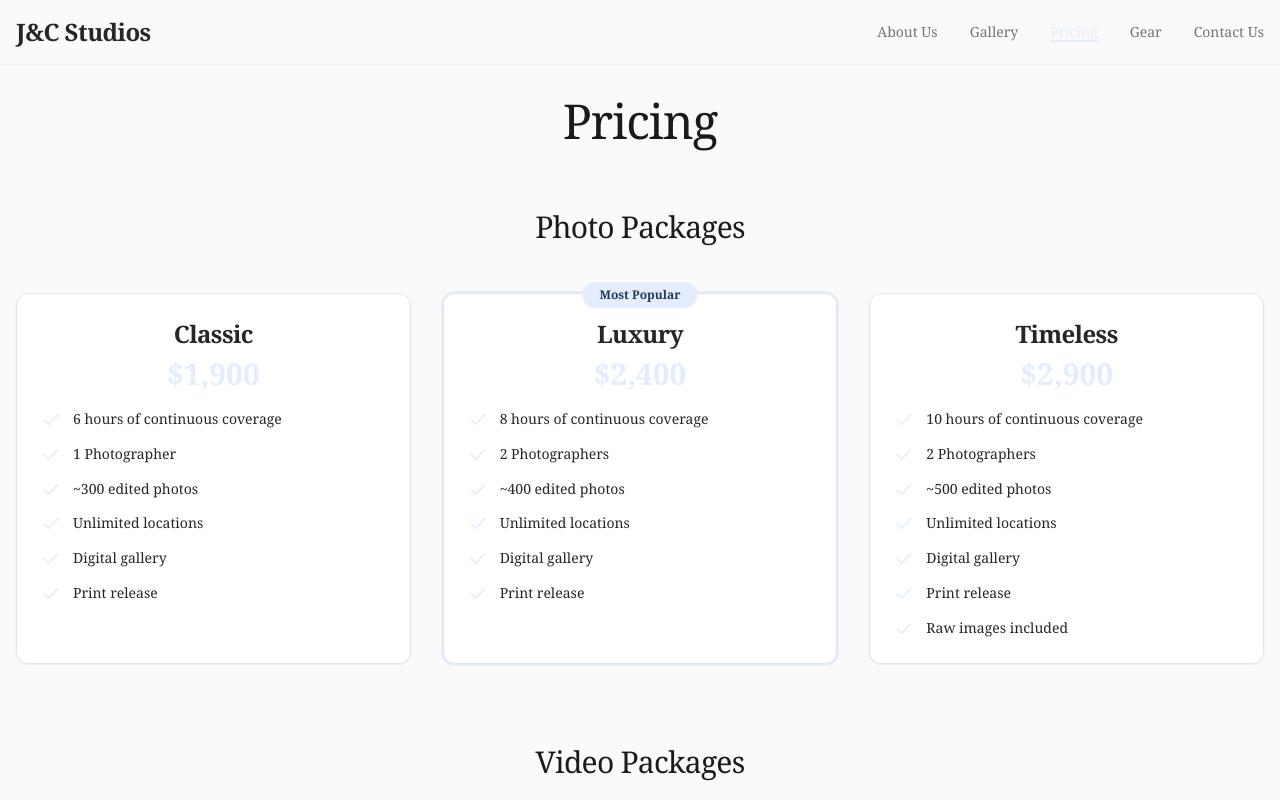
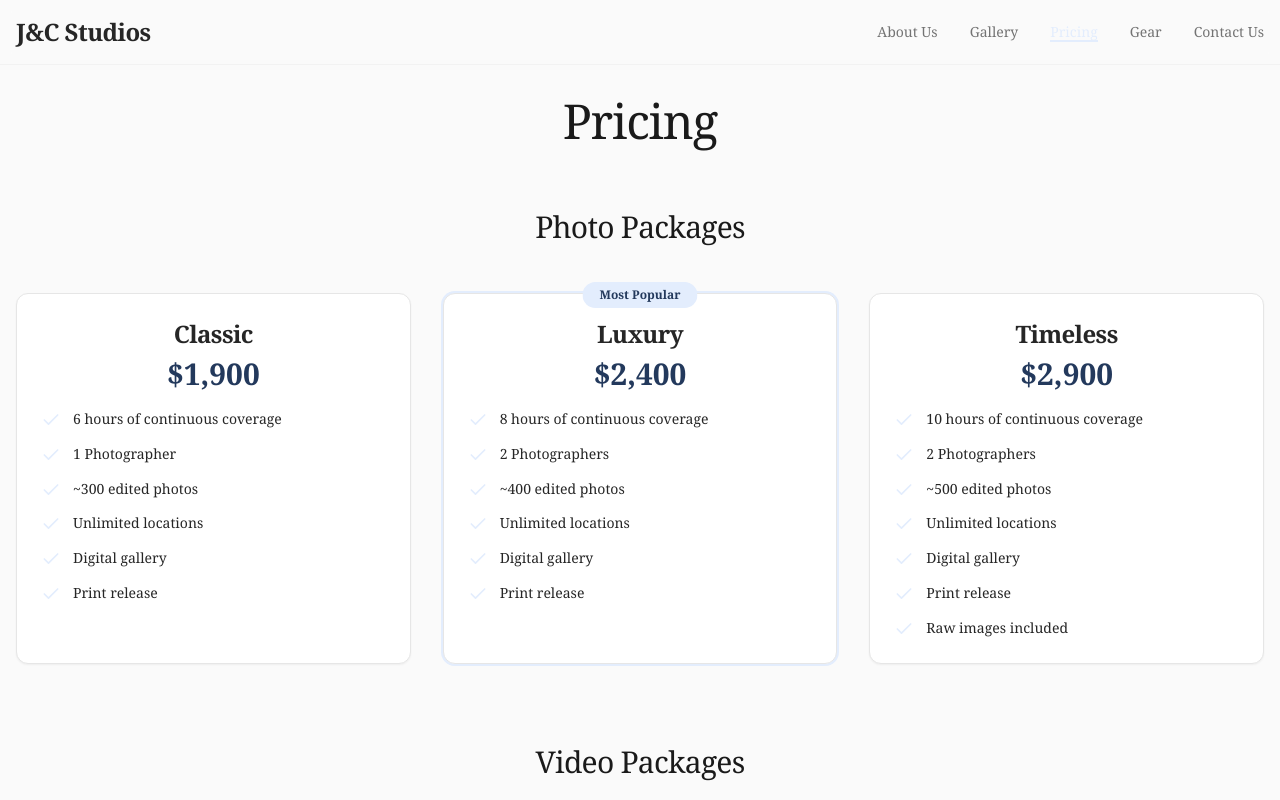
Before and after one commit to Jack-McKain/JandCStudios, a React (Vite) app: page /pricing in a window 1280 px wide. Shown: the top 800 px of the page. Built offline with nearby package versions, Linux system fonts and the light colour scheme.

Commit message:
Update pricing page colors
Use the darker blue accent color for all pricing details on the pricing page.

```diff
--- a/src/pages/Pricing.tsx
+++ b/src/pages/Pricing.tsx
@@ -136,7 +136,7 @@ const Pricing = () => {
       )}
       <CardHeader className="text-center pb-4">
         <CardTitle className="text-2xl font-serif">{pkg.name}</CardTitle>
-        <div className="text-3xl font-bold text-accent">{pkg.price}</div>
+        <div className="text-3xl font-bold text-accent-foreground">{pkg.price}</div>
       </CardHeader>
       <CardContent className="space-y-4">
         <ul className="space-y-3">
```
